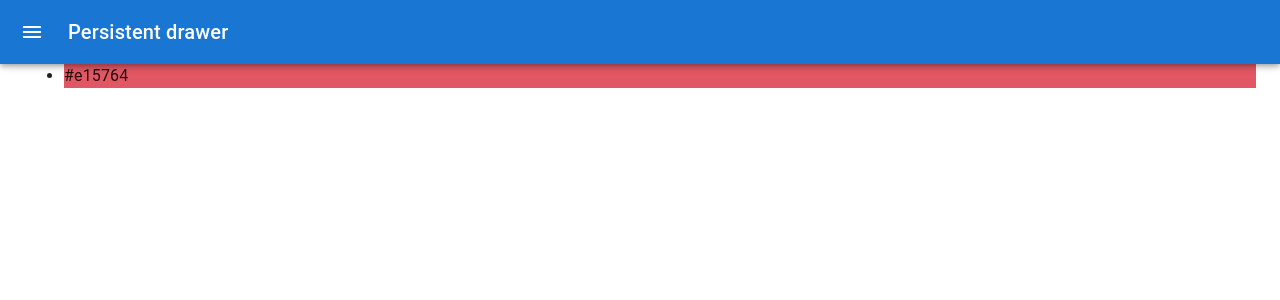
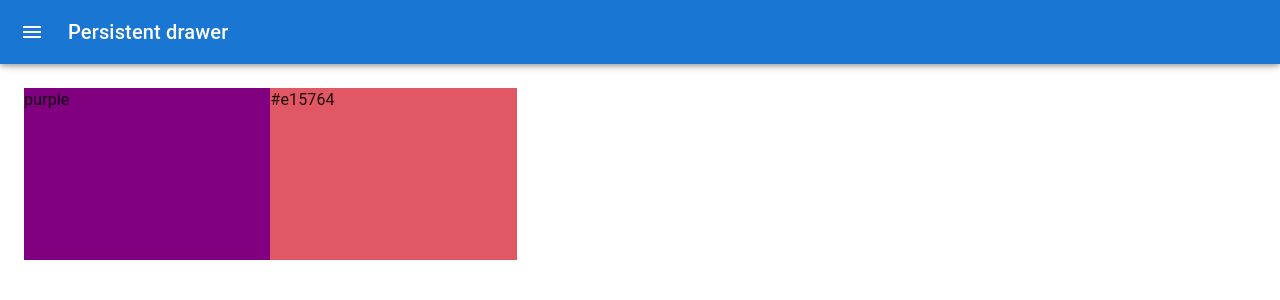
Before and after one commit to sterlingbarton/color-palette, a React (Vite) app in the folder color-palette/: page /palette/new in a window 1280 px wide. Shown: the top 300 px of the page. Built offline with nearby package versions, Linux system fonts and the light colour scheme.

Commit message:
initiated draggable color box

```diff
--- /dev/null
+++ b/color-palette/src/DraggableColorBox.css
@@ -0,0 +1,9 @@
+.root{
+    width: 20%;
+    height: 25%;
+    margin: 0 auto;
+    display: inline-block;
+    position: relative;
+    cursor: pointer;
+    margin-bottom: -3.5px;
+}
--- /dev/null
+++ b/color-palette/src/DraggableColorBox.jsx
@@ -0,0 +1,8 @@
+import React from 'react'
+import './DraggableColorBox.css'
+
+export default function DraggableColorBox({color}) {
+  return (
+    <div className='root' style={{backgroundColor:color}}>{color}</div>
+  )
+}
--- a/color-palette/src/NewPaletteForm.jsx
+++ b/color-palette/src/NewPaletteForm.jsx
@@ -13,6 +13,7 @@ import ChevronLeftIcon from '@mui/icons-material/ChevronLeft';
 import Button from '@mui/material/Button';
 import ButtonGroup from '@mui/material/ButtonGroup';
 import {ChromePicker} from 'react-color'
+import DraggableColorBox from './DraggableColorBox';
 
 
 const drawerWidth = 400;
@@ -87,7 +88,10 @@ export default function NewPaletteForm() {
     }
 
     return (
-    <Box sx={{ display: 'flex' }}>
+    <Box sx={{
+        display: 'flex',
+        mt: '4rem'
+        }}>
         <CssBaseline />
         <AppBar position="fixed" open={open}>
         <Toolbar>
@@ -132,10 +136,8 @@ export default function NewPaletteForm() {
         <ChromePicker color={currentColor} onChangeComplete={updateCurrentColor}/>
         <Button variant='contained' color='primary' sx={{backgroundColor: currentColor}} onClick={addNewColor}>Add Color</Button>
         </Drawer>
-        <Main open={open}>
-            <ul>
-                {colors.map(color => <li key={color} style={{backgroundColor: color}}>{color}</li>)}
-            </ul>
+        <Main open={open} sx={{height: 'calc(100vh - 4rem)'}}>
+            {colors.map(color => <DraggableColorBox key={color} color={color}/>)}
         <DrawerHeader />
         </Main>
     </Box>
```
